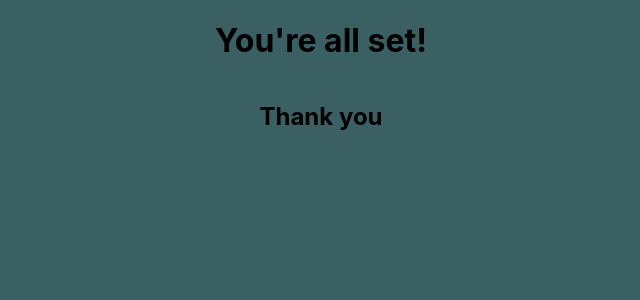
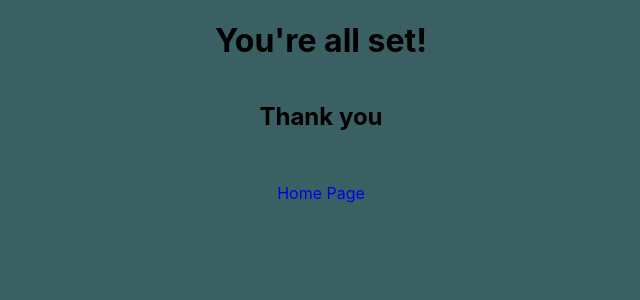
Before and after one commit to ahillary/onboardingforms, a React (Create React App) app in the folder client/: page /confirmation in a window 1280 px wide. Shown: the top 300 px of the page, without its empty margins (319-959 px from the left). Built offline with nearby package versions, Linux system fonts and the light colour scheme.

Commit message:
feat: confirmation page functionally done

```diff
--- a/client/src/app/components/confirmation.js
+++ b/client/src/app/components/confirmation.js
@@ -1,4 +1,5 @@
 import React from 'react';
+import { Link } from 'react-router-dom';
 
 export class Confirmation extends React.Component {
   render() {
@@ -6,6 +7,7 @@
       <div id="confirmation">
         <h1>You're all set!</h1>
         <h2>Thank you</h2>
+        <p /> <Link to="/">Home Page</Link>
       </div>
     );
   }
```
